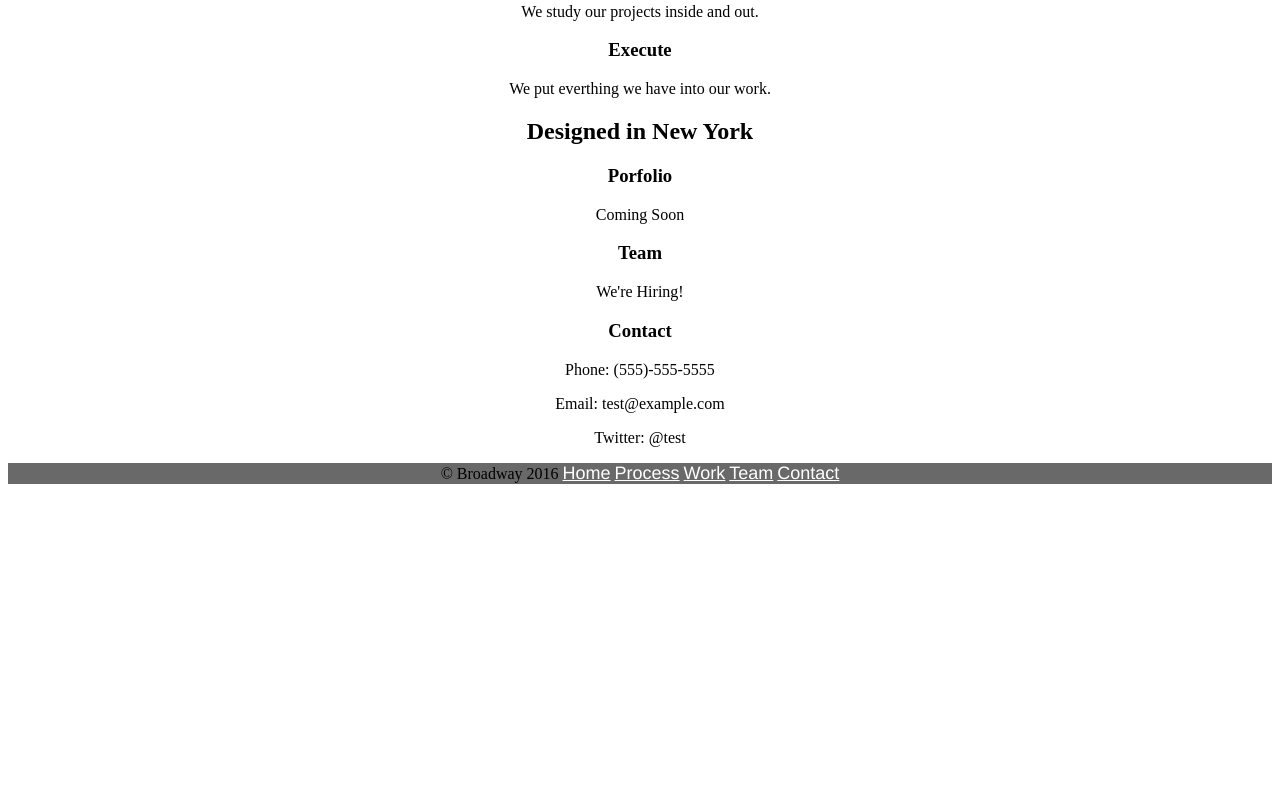
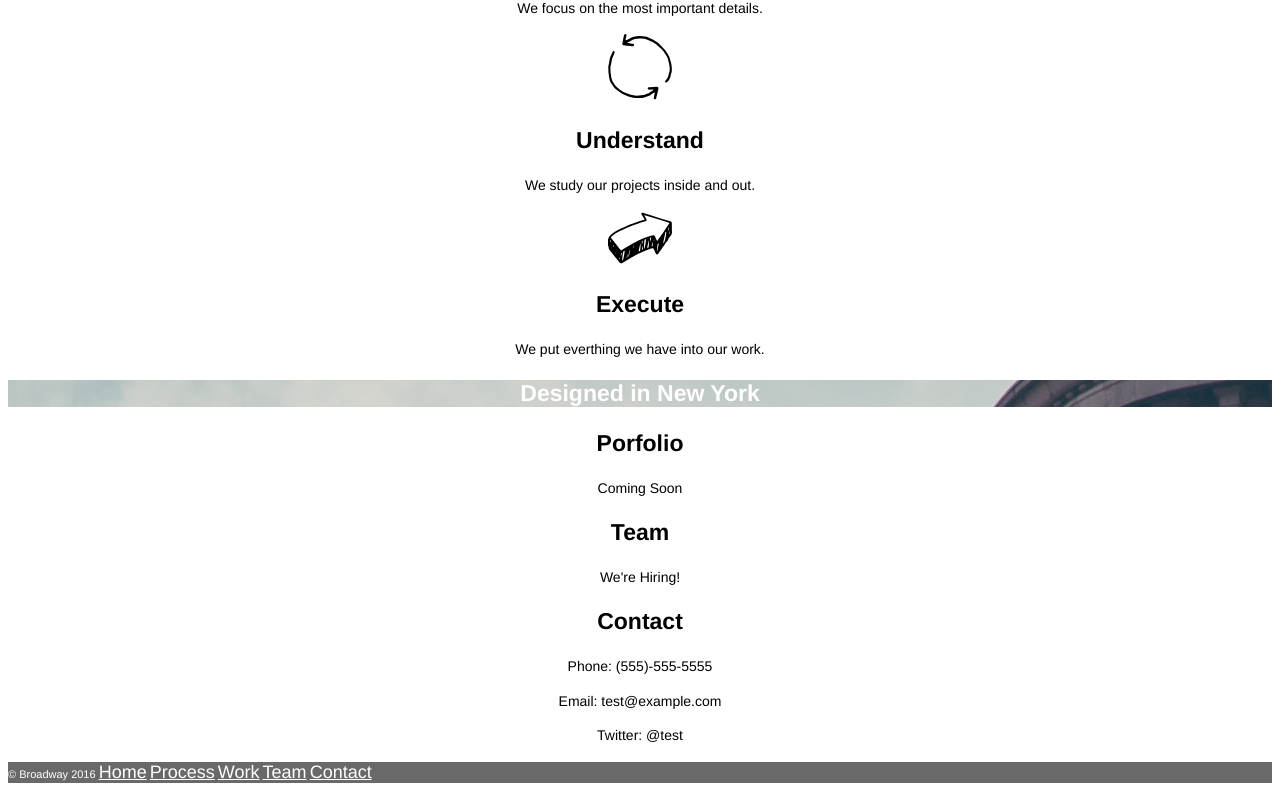
Before and after one commit to cayanian/broadway, a plain HTML site: page index.html in a window 1280 px wide. Shown: the part 525-1319 px from the top of the page. Before the commit the page ends 1025 px from the top, so only its background shows below. Drawn offline with Linux system fonts and the light colour scheme.

Commit message:
Styled middle section in css and cleaned up other css.

```diff
--- a/index.html
+++ b/index.html
@@ -18,27 +18,32 @@
     </div>
 
     <h2>Our Process</h2>
+
+    <img src="resources/images/identify.svg" />
     <h3>Identify</h3>
-    <p>We focus on the most important details.</p>
+    <h4>We focus on the most important details.</h4>
+    <img src="resources/images/understand.svg" />
     <h3>Understand</h3>
-    <p>We study our projects inside and out.</p>
+    <h4>We study our projects inside and out.</h4>
+    <img src="resources/images/execute.svg" />
     <h3>Execute</h3>
-    <p>We put everthing we have into our work.</p>
+    <h4>We put everthing we have into our work.</h4>
 
-    <div class="foot">
-      <h2>Designed in New York</h2>
+    <div class="header">
+      <h3>Designed in New York</h2>
     </div>
 
     <h3>Porfolio</h3>
-    <p>Coming Soon</p>
+    <h4>Coming Soon</h4>
     <h3>Team</h3>
-    <p>We're Hiring!</p>
+    <h4>We're Hiring!</h4>
     <h3>Contact</h3>
-    <p>Phone: (555)-555-5555</p>
-    <p>Email: test@example.com</p>
-    <p>Twitter: @test</p>
+    <h4>Phone: (555)-555-5555</h4>
+    <h4>Email: test@example.com</h4>
+    <h4>Twitter: @test</h4>
 
     <div class="end">
-      <p><span class="little">&copy Broadway 2016</span> <a href="#contact" class="link">Home</a> <a href="#contact" class="link">Process</a> <a href="#contact" class="link">Work</a> <a href="#contact" class="link">Team</a> <a href="#contact" class="link">Contact</a></p>
+      <p>© Broadway 2016 <a href="#contact" class="link">Home</a> <a href="#contact" class="link">Process</a> <a href="#contact" class="link">Work</a> <a href="#contact" class="link">Team</a> <a href="#contact" class="link">Contact</a></p>
+    </div>
   </body>
 </html>
--- a/resources/css/style.css
+++ b/resources/css/style.css
@@ -20,6 +20,31 @@ h1 {
   color: white;
 }
 
+h2 {
+  font-family: Helvetica;
+  font-weight: bold;
+  font-size: 32px;
+}
+
+h3 {
+  font-family: Helvetica;
+  font-weight: bold;
+  font-size: 23px;
+}
+
+h4 {
+  font-family: Helvetica;
+  font-size: 14px;
+  font-weight: normal;
+}
+
 .end {
+  text-align: left;
   background-color: dimgray;
 }
+
+p {
+  color: white;
+  font-family: Helvetica;
+  font-size: 11px;
+}
```
